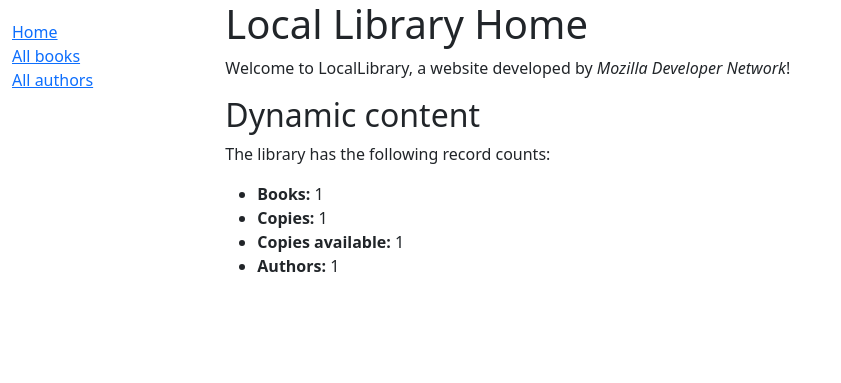
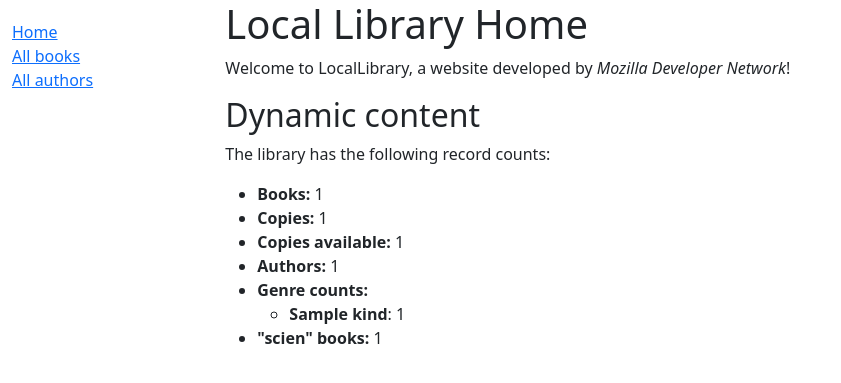
Before and after one commit to weeksr33/django_local_library-1, a Django app: template catalog/templates/index.html in a window 1280 px wide. Shown: the top 383 px of the page, without its empty margins (0-841 px from the left). Run offline with Django 5.2, Linux system fonts and the light colour scheme; the template is opened without the code that fills it: most values are stand-ins (such as "Sample title", 1, 10 or a date in 2020).

Commit message:
challenge this! (completes part 5

```diff
--- a/catalog/templates/index.html
+++ b/catalog/templates/index.html
@@ -13,5 +13,13 @@
   <li><strong>Copies:</strong> {{ num_instances }}</li>
   <li><strong>Copies available:</strong> {{ num_instances_available }}</li>
   <li><strong>Authors:</strong> {{ num_authors }}</li>
+  <li><strong>Genre counts:</strong>
+    <ul>
+      {% for kind,count in genre_counts.items %}
+      <li><strong>{{ kind }}</strong>: {{ count }}</li>
+      {% endfor %}
+    </ul>
+  </li>
+  <li><strong>"scien" books:</strong> {{ scien_books_count }}</li>
 </ul>
 {% endblock %}
```
Also changed, not shown: catalog/views.py (+14 -1 lines).
